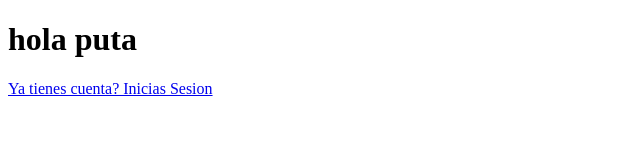
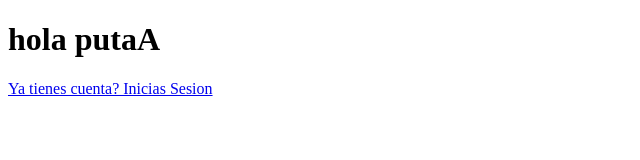
Before and after one commit to oderflaY/InventoryPro, a React (Vite) app in the folder frontend/: page /auth/register in a window 1280 px wide. Shown: the top 160 px of the page, without its empty margins (0-640 px from the left). Built offline with nearby package versions, Linux system fonts and the light colour scheme.

Commit message:
test
nomas pa' probar

```diff
--- a/frontend/src/views/RegisterView.tsx
+++ b/frontend/src/views/RegisterView.tsx
@@ -4,7 +4,7 @@ export default function RegisterView() {
   return (
     <>
     <div>
-      <h1>hola puta</h1>
+      <h1>hola putaA</h1>
     </div>
     <nav>
         <Link to="/auth/login">
```
